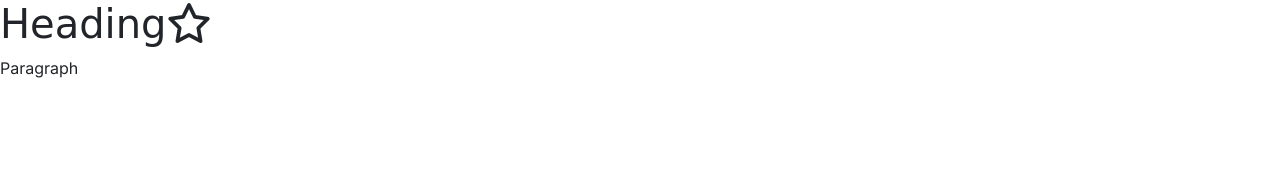
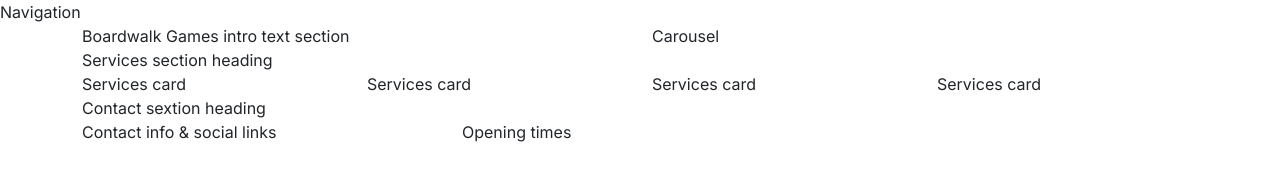
Before and after one commit to llpw-build/broad-walk-games, a plain HTML site: page index.html in a window 1280 px wide. Drawn offline with nearby package versions, Linux system fonts and the light colour scheme; a web font is replaced by a local one.

Commit message:
Adding the homepage boilerplate

```diff
--- a/assets/css/style.css
+++ b/assets/css/style.css
@@ -1,9 +1,25 @@
 @import url('https://fonts.googleapis.com/css2?family=Inter:ital,opsz,wght@0,14..32,100..900;1,14..32,100..900&family=Macondo&display=swap');
 
-body {
-    font-family: "Inter", sans-serif;
+/* CSS variables */
+
+:root {
+    --primary-font: "Inter", sans-serif;
+    --secondary-font: "Macondo", cursive;
+    --primary-color: #3a2620; /* dark brown */
+    --secondary-color: #aa9581; /* light brown */
+    --highlight-color: #416a8e; /* blue */
+    --highlight-color-light: #7a9fc2; /* light blue */
 }
 
-h1 {
-    font-family: "Macondo", cursive;
+body {
+    font-family: var(--primary-font);
 }
+
+h1, h2, h3 {
+    font-family: var(--secondary-font);
+    color: var(--primary-color);
+}
+
+.sub-heading-color {
+    color: var(--highlight-color);
+}
--- a/index.html
+++ b/index.html
@@ -1,18 +1,61 @@
 <!DOCTYPE html>
 <html lang="en">
+
 <head>
     <meta charset="UTF-8">
     <meta name="viewport" content="width=device-width, initial-scale=1.0">
-    <title>Document</title>
-    <link href="https://cdn.jsdelivr.net/npm/bootstrap@5.3.5/dist/css/bootstrap.min.css" rel="stylesheet" integrity="sha384-SgOJa3DmI69IUzQ2PVdRZhwQ+dy64/BUtbMJw1MZ8t5HZApcHrRKUc4W0kG879m7" crossorigin="anonymous">
+    <meta name="description"
+        content="Boardwalk Games, your ultimate gaming retreat! Perfect for casual gamers, enthusiasts, and student gatherings. Visit us for your next adventure in board gaming.">
+
+    <title>Broadwalk Games | Home</title>
+    <link href="https://cdn.jsdelivr.net/npm/bootstrap@5.3.5/dist/css/bootstrap.min.css" rel="stylesheet"
+        integrity="sha384-SgOJa3DmI69IUzQ2PVdRZhwQ+dy64/BUtbMJw1MZ8t5HZApcHrRKUc4W0kG879m7" crossorigin="anonymous">
+
+    <!-- favicons generated by favicon.io -->
+    <link rel="apple-touch-icon" sizes="180x180" href="assets/images/apple-touch-icon.png">
+    <link rel="icon" type="image/png" sizes="32x32" href="assets/images/favicon-32x32.png">
+    <link rel="icon" type="image/png" sizes="16x16" href="assets/images/favicon-16x16.png">
 
     <!-- Custom CSS -->
-     <link rel="stylesheet" href="assets/CSS/style.css";>
+    <link rel="stylesheet" href="assets/CSS/style.css" ;>
 </head>
+
 <body>
-    <h1>Heading<i class="fa-regular fa-star"></i></h1>
-    <p>Paragraph</p>
-    <script src="https://cdn.jsdelivr.net/npm/bootstrap@5.3.5/dist/js/bootstrap.bundle.min.js" integrity="sha384-k6d4wzSIapyDyv1kpU366/PK5hCdSbCRGRCMv+eplOQJWyd1fbcAu9OCUj5zNLiq" crossorigin="anonymous"></script>
+    <div>Navigation</div>
+
+    <header class="container">
+        <div class="row">
+            <div class="col-12 col-xl-6">Boardwalk Games intro text section</div>
+            <div class="col-12 col-xl-6">Carousel</div>
+        </div>
+    </header>
+
+    <main>
+        <section class="container">
+            <div class="row">
+                <div class="col-12">Services section heading</div>
+                <div class="col-12 col-md-6 col-xl-3">Services  card</div>
+                <div class="col-12 col-md-6 col-xl-3">Services card</div>
+                <div class="col-12 col-md-6 col-xl-3">Services  card</div>
+                <div class="col-12 col-md-6 col-xl-3">Services  card</div>
+            </div>
+        </section>
+    </main>
+
+    <footer>
+        <div class="container">
+            <div class="row justify-content">
+               <div class="col-12">Contact sextion heading</div>
+               <div class="col-12 col-md-6 col-xl-4">Contact info & social links</div>
+               <div class="col-12 col-md-6 col-xl-4">Opening times</div>
+            </div>
+        </div>
+    </footer>
+
+    <script src="https://cdn.jsdelivr.net/npm/bootstrap@5.3.5/dist/js/bootstrap.bundle.min.js"
+        integrity="sha384-k6d4wzSIapyDyv1kpU366/PK5hCdSbCRGRCMv+eplOQJWyd1fbcAu9OCUj5zNLiq"
+        crossorigin="anonymous"></script>
     <script src="https://kit.fontawesome.com/a784cce74c.js" crossorigin="anonymous"></script>
 </body>
+
 </html>
```
